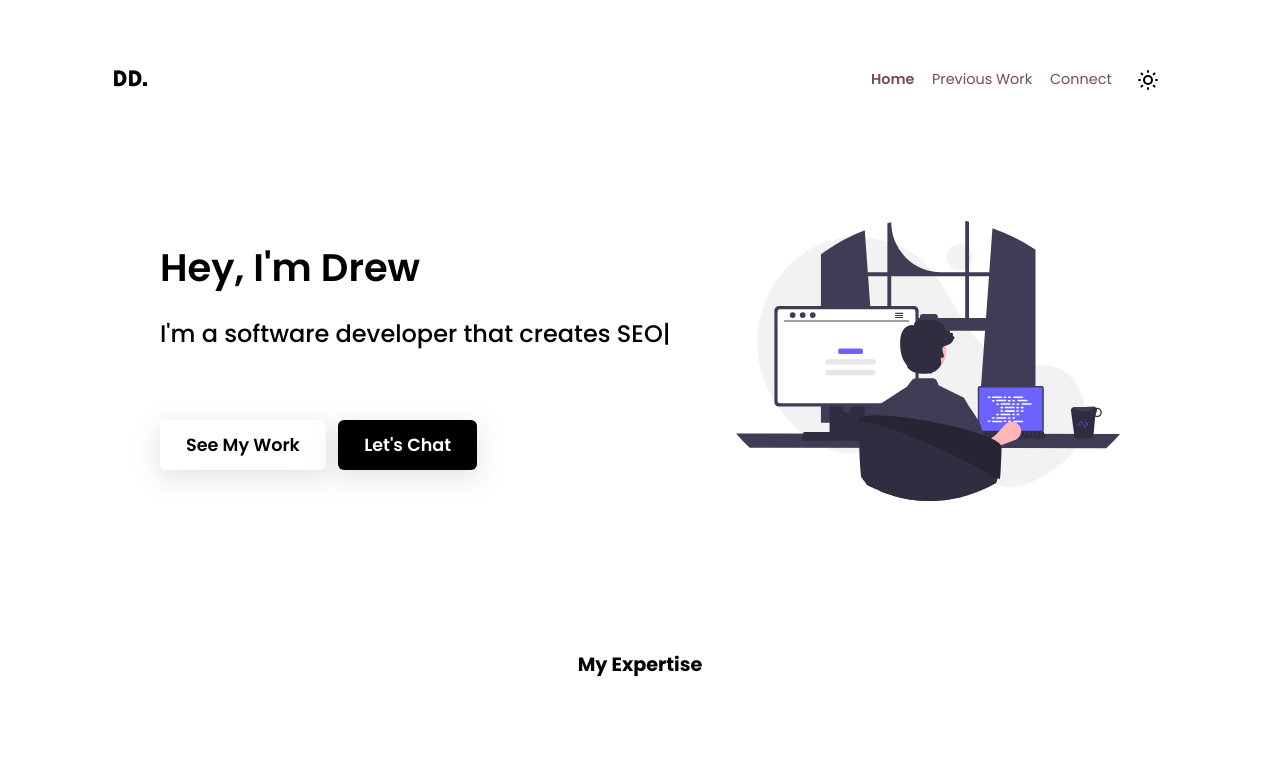
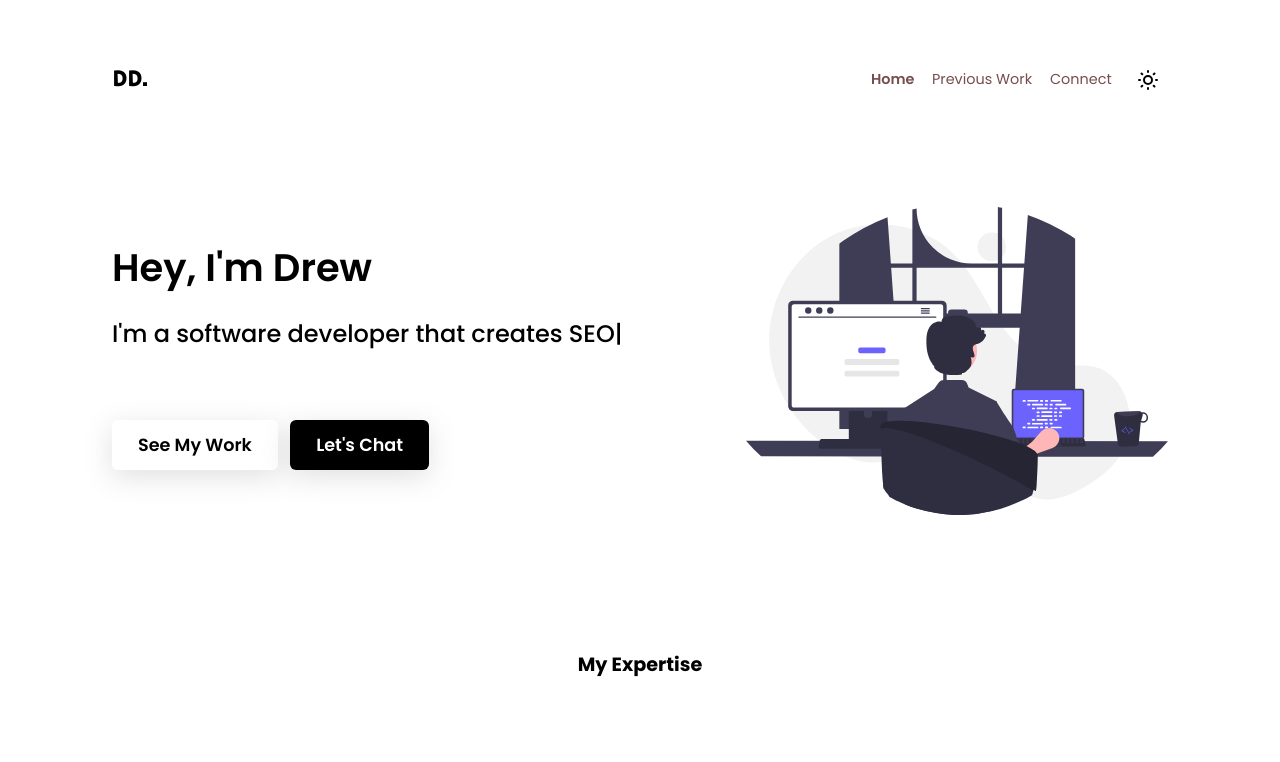
Before and after one commit to drewdoesdevelopment/drew-develops, a SvelteKit app: page / in a window 1280 px wide. Shown: the top 762 px of the page. Built offline with nearby package versions, Linux system fonts and the light colour scheme.

Commit message:
Fixes other page margins

```diff
--- a/src/routes/+page.svelte
+++ b/src/routes/+page.svelte
@@ -196,7 +196,6 @@ h2 {
 
 @media (min-width: 1000px) {
     .hero {
-        margin: 0 3rem;
 
         h1 {
             margin-bottom: 0 !important;
@@ -233,8 +232,6 @@ h2 {
 // Desktop
 @media (min-width: $breakpoint-m) {
     .hero {
-        margin: 0 3rem;
-
         h1 {
             margin-bottom: 0 !important;
         }
--- a/src/routes/connect/+page.svelte
+++ b/src/routes/connect/+page.svelte
@@ -143,7 +143,7 @@ button {
     }
 }
 
-@media (max-width: $breakpoint-s) {
+@media (max-width: $breakpoint-xl) {
     .flex-inner  {
         flex-direction: column;
     }
```
